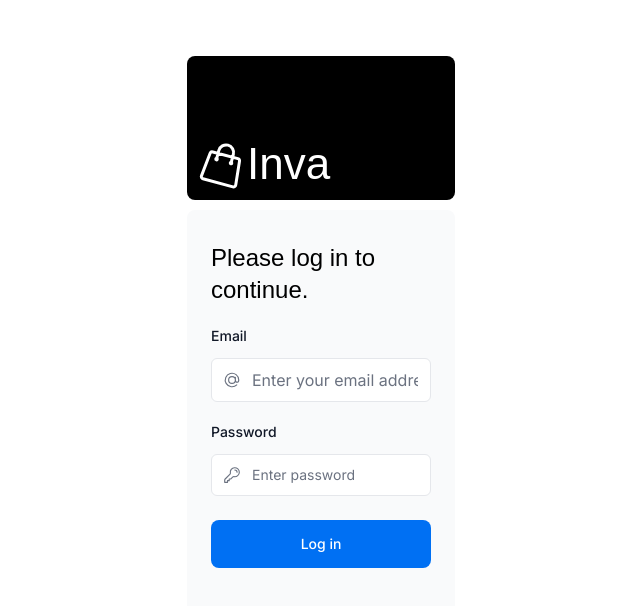
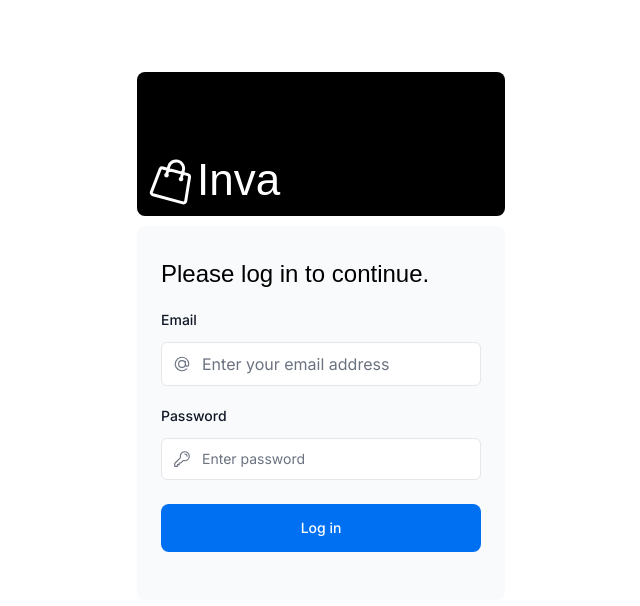
Before and after one commit to calvincetom/nextjs-dashboard, a Next.js app: page /login in a window 1280 px wide. Shown: the top 606 px of the page, without its empty margins (319-959 px from the left). Built offline with nearby package versions, Linux system fonts and the light colour scheme; a web font is replaced by a local one.

Commit message:
increase login component width

```diff
--- a/app/login/page.tsx
+++ b/app/login/page.tsx
@@ -5,7 +5,7 @@ import {Suspense} from 'react';
 export default function LoginPage() {
     return (
         <main className="flex items-center justify-center md:h-screen">
-            <div className="relative mx-auto flex w-full max-w-[300px] flex-col space-y-2.5 p-4 md:-mt-32">
+            <div className="relative mx-auto flex w-full max-w-[400px] flex-col space-y-2.5 p-4 md:-mt-32">
                 <div className="flex h-20 w-full items-end rounded-lg bg-black p-3 md:h-36">
                     <div className="w-32 text-white md:w-36">
                         <AcmeLogo/>
```
